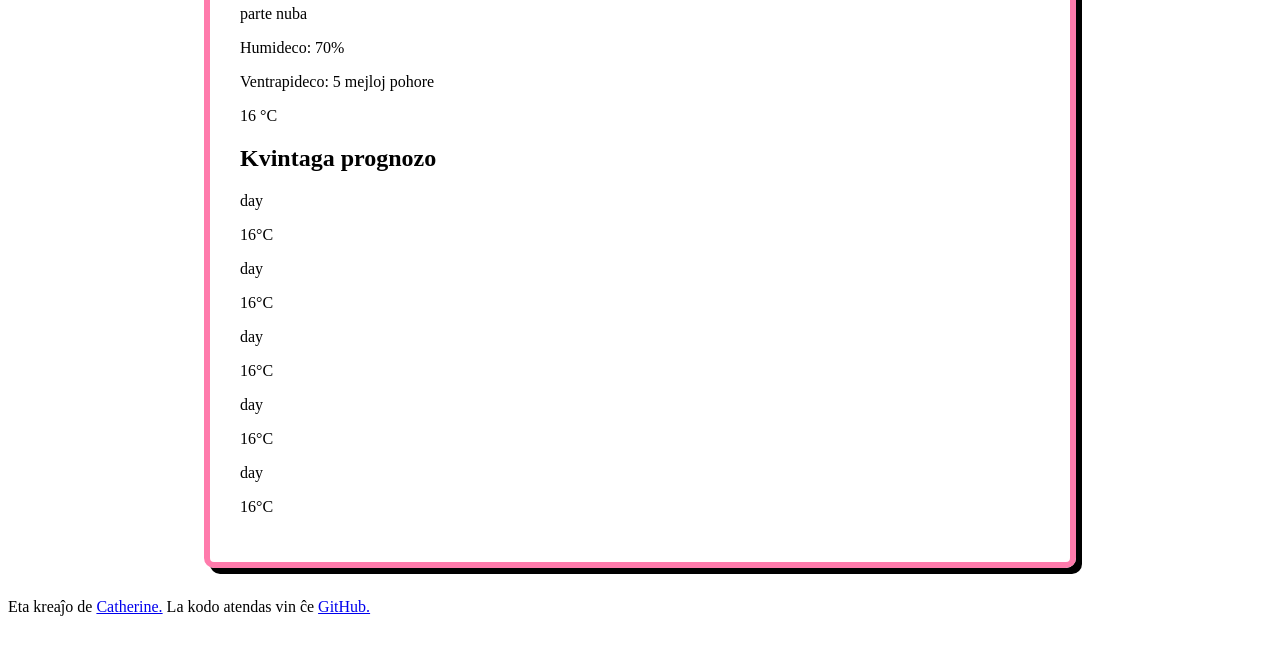
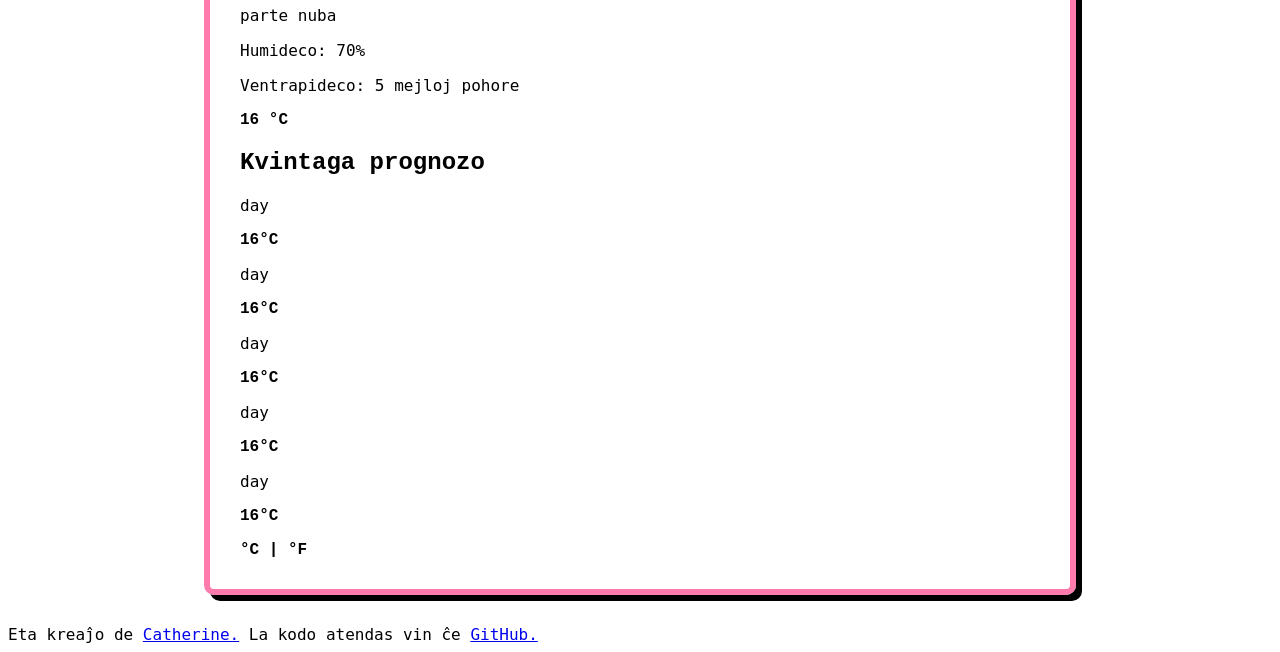
Before and after one commit to csarq/vetero, a plain HTML site: page index.html in a window 1280 px wide. Shown: the part 224-876 px from the top of the page. Before the commit the page ends 848 px from the top, so only its background shows below. Drawn offline with Linux system fonts and the light colour scheme; a web font is replaced by a local one.

Commit message:
apply fonts

```diff
--- a/index.html
+++ b/index.html
@@ -5,6 +5,7 @@
   <meta charset="UTF-8">
   <meta name="viewport" content="width=device-width, initial-scale=1.0">
   <link rel="stylesheet" href="src/styles.css">
+  <link rel="stylesheet" href="https://use.typekit.net/gvm2pfv.css">
   <title>Vetero App</title>
 </head>
 
@@ -42,24 +43,27 @@
       <div class="next-5-days">
         <div class="day">
           <p>day</p>
-          <p>16°C</p>
+          <p class="forecast-temp">16°C</p>
         </div>
         <div class="day">
           <p>day</p>
-          <p>16°C</p>
+          <p class="forecast-temp">16°C</p>
         </div>
         <div class="day">
           <p>day</p>
-          <p>16°C</p>
+          <p class="forecast-temp">16°C</p>
         </div>
         <div class="day">
           <p>day</p>
-          <p>16°C</p>
+          <p class="forecast-temp">16°C</p>
         </div>
         <div class="day">
           <p>day</p>
-          <p>16°C</p>
+          <p class="forecast-temp">16°C</p>
         </div>
+      </div>
+      <div class="select-temp">
+        <span>°C</span> | <span>°F</span>
       </div>
     </main>
   </div>
--- a/src/styles.css
+++ b/src/styles.css
@@ -1,7 +1,3 @@
-h1 {
-  color: mediumvioletred;
-}
-
 .container {
   max-width: 800px;
   margin: 30px auto;
@@ -10,3 +6,40 @@ h1 {
   border-radius: 10px;
   box-shadow: rgb(0, 0, 0) 6px 6px;
 }
+
+.title,
+.language,
+h1,
+h2,
+.temp-today,
+.forecast-temp,
+.select-temp {
+  font-family: t26-carbon,
+    monospace;
+  font-weight: 700;
+  font-style: normal;
+}
+
+form .search::placeholder,
+footer {
+  font-family: logic-monoscript,
+    mono;
+  font-weight: 300;
+  font-style: normal;
+}
+
+.today-date,
+.weather-description {
+  font-family: logic-monoscript,
+    mono;
+  font-weight: 400;
+  font-style: normal;
+}
+
+form .search,
+.day {
+  font-family: logic-monoscript,
+    mono;
+  font-weight: 500;
+  font-style: normal;
+}
```
